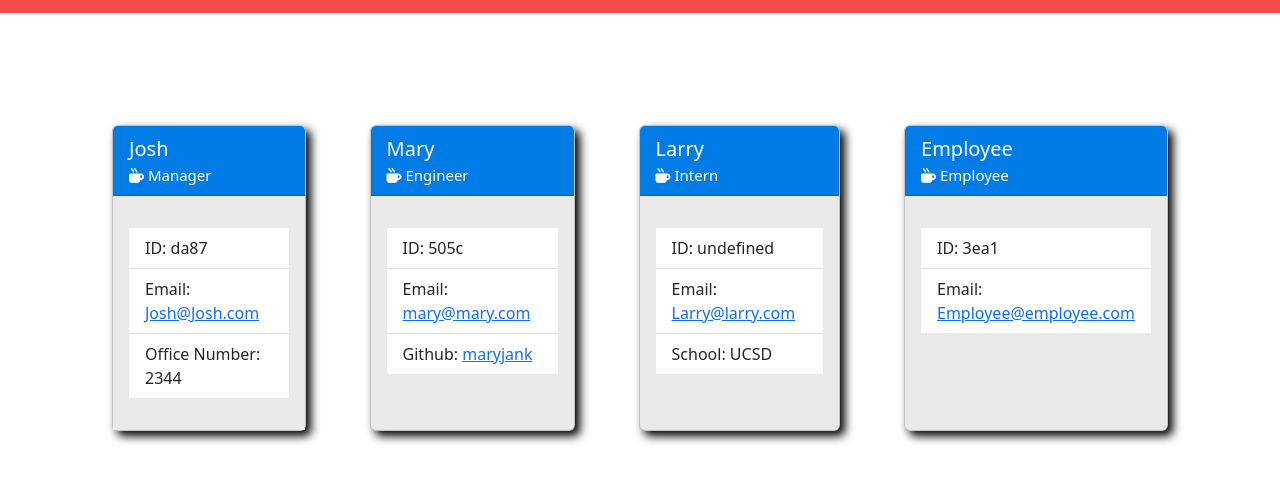
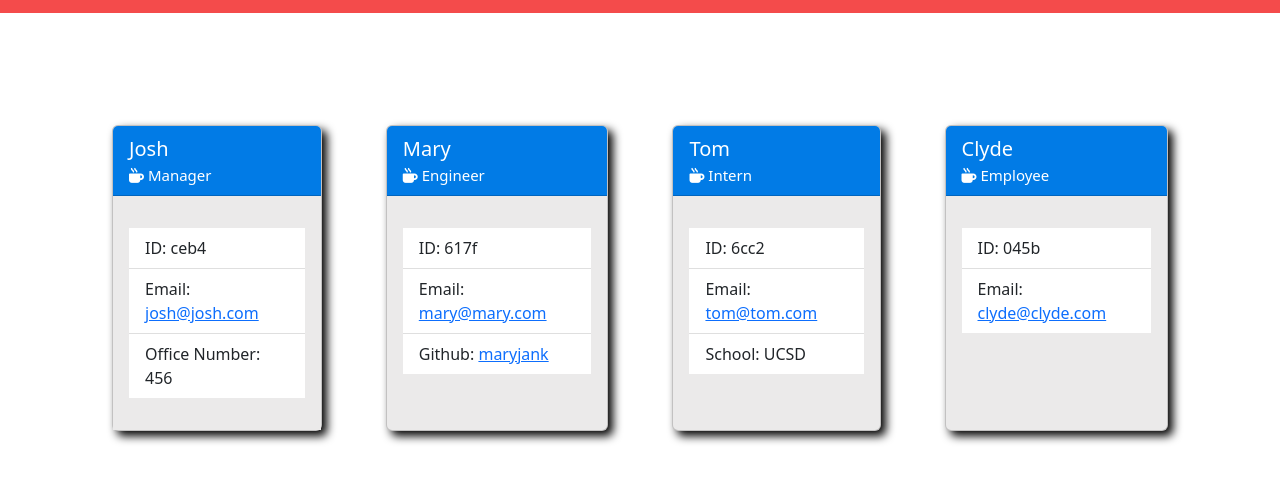
Before and after one commit to joshjankowski/Work-Force-Generator, a website: page src/index.html in a window 1280 px wide. Shown: the part 99-580 px from the top of the page. Drawn offline with nearby package versions, Linux system fonts and the light colour scheme.

Commit message:
added read me

```diff
--- a/src/index.html
+++ b/src/index.html
@@ -23,9 +23,9 @@
         </div>
         <div class="grey">
           <ul class="list-group list-group-flush">
-            <li class="list-group-item">ID: da87</li>
-            <li class="list-group-item">Email: <a href="mailto:Josh@Josh.com">Josh@Josh.com</a></li>
-            <li class="list-group-item">Office Number: 2344</li>
+            <li class="list-group-item">ID: ceb4</li>
+            <li class="list-group-item">Email: <a href="mailto:josh@josh.com">josh@josh.com</a></li>
+            <li class="list-group-item">Office Number: 456</li>
           </ul>
         </div>
       </div><div class="card">
@@ -35,32 +35,32 @@
         </div>
         <div class="grey">
           <ul class="list-group list-group-flush">
-            <li class="list-group-item">ID: 505c</li>
+            <li class="list-group-item">ID: 617f</li>
             <li class="list-group-item">Email: <a href="mailto:mary@mary.com">mary@mary.com</a></li>
             <li class="list-group-item">Github: <a href="https://github.com/maryjank">maryjank</a></li>
           </ul>
         </div>
       </div><div class="card">
         <div class="card-header">
-          <p class="name">Larry</p>
+          <p class="name">Tom</p>
           <p class="title"><i class="fa-solid fa-mug-hot"></i> Intern</p>
         </div>
         <div class="grey">
           <ul class="list-group list-group-flush">
-            <li class="list-group-item">ID: undefined</li>
-            <li class="list-group-item">Email: <a href="mailto:Larry@larry.com">Larry@larry.com</a></li>
+            <li class="list-group-item">ID: 6cc2</li>
+            <li class="list-group-item">Email: <a href="mailto:tom@tom.com">tom@tom.com</a></li>
             <li class="list-group-item">School: UCSD</li>
           </ul>
         </div>
       </div><div class="card">
         <div class="card-header">
-          <p class="name">Employee</p>
+          <p class="name">Clyde</p>
           <p class="title"><i class="fa-solid fa-mug-hot"></i> Employee</p>
         </div>
         <div class="grey">
           <ul class="list-group list-group-flush">
-            <li class="list-group-item">ID: 3ea1</li>
-            <li class="list-group-item">Email: <a href="mailto:Employee@employee.com">Employee@employee.com</a></li>
+            <li class="list-group-item">ID: 045b</li>
+            <li class="list-group-item">Email: <a href="mailto:clyde@clyde.com">clyde@clyde.com</a></li>
           </ul>
         </div>
       </div>
```
Also changed, not shown: README.md, src/image.PNG (added).
